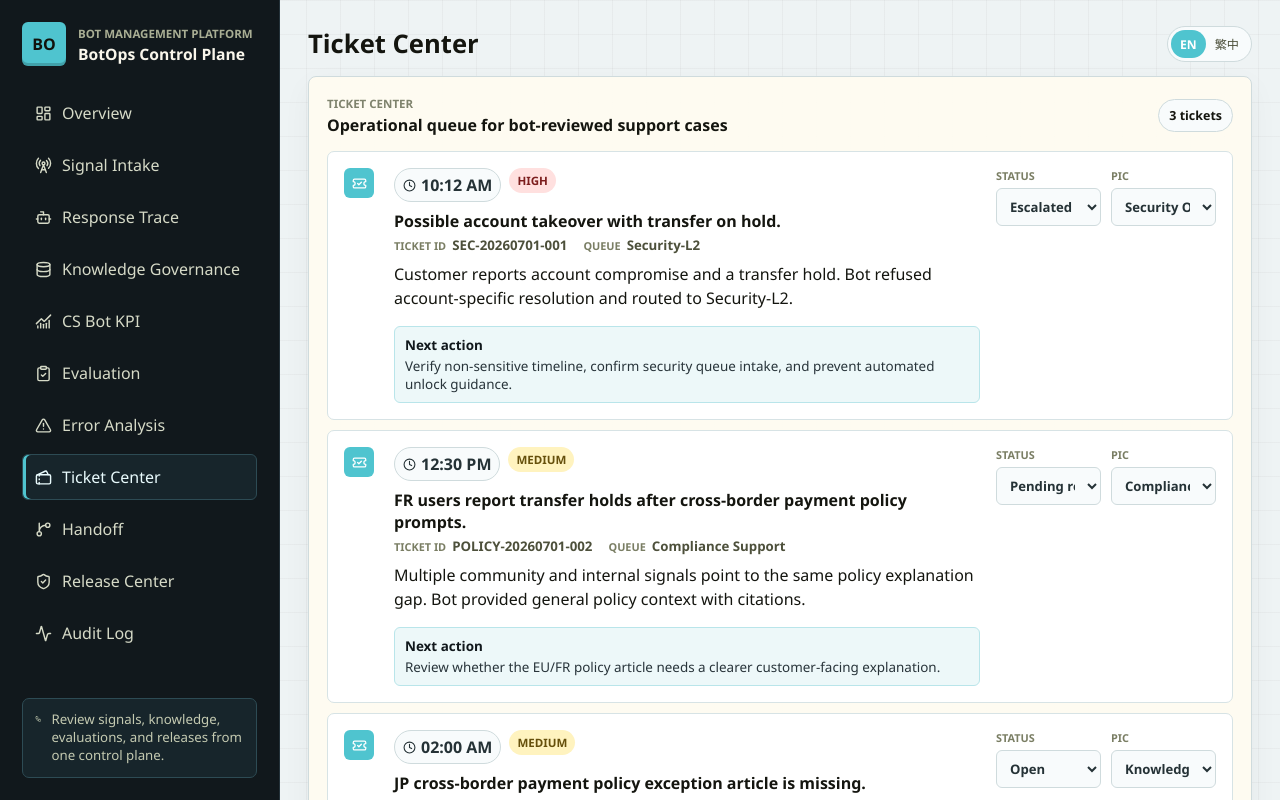
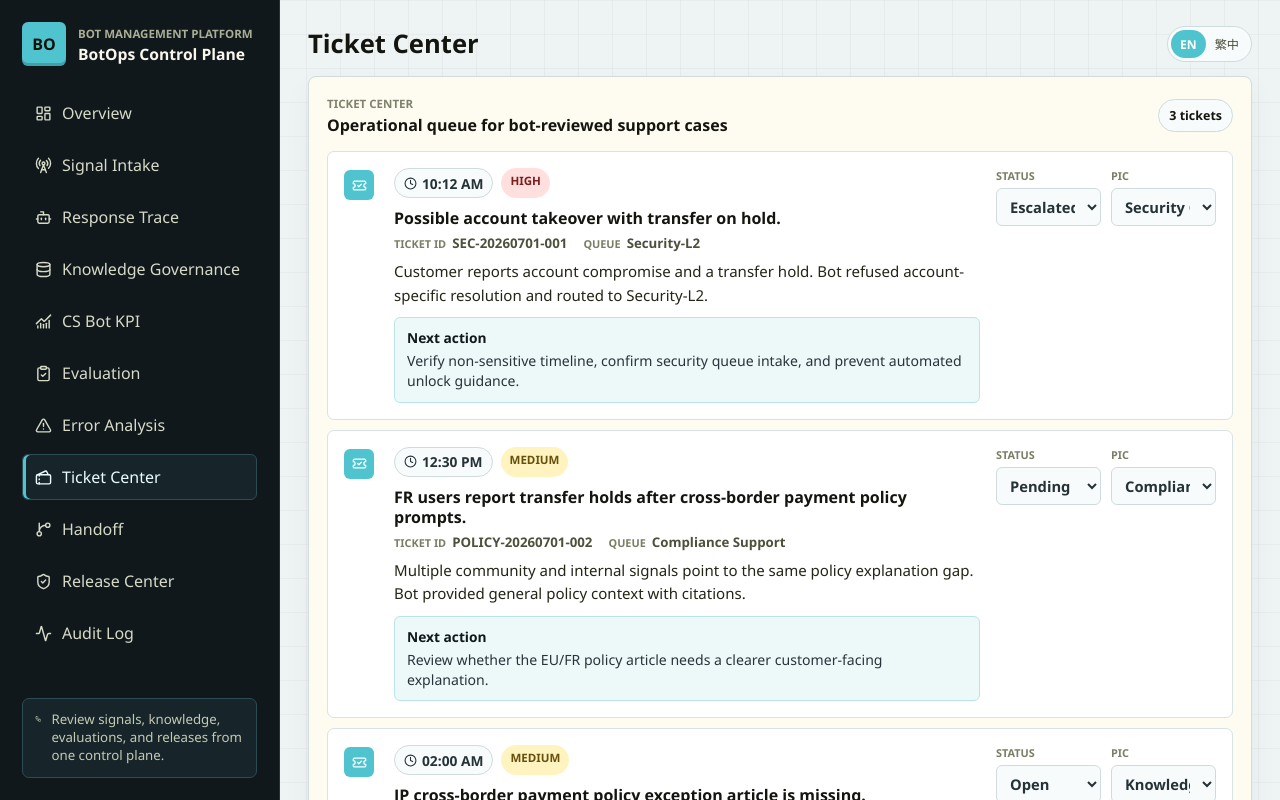
Before and after one commit to jamie860730/botops-control-plane, a React (Vite) app: page / in a window 1280 px wide. Both pictures are taken after a click on the button "Ticket Center". Shown: the top 800 px of the page. Built offline with nearby package versions, Linux system fonts and the light colour scheme.

Commit message:
Normalize ticket row typography

```diff
--- a/src/styles.css
+++ b/src/styles.css
@@ -400,7 +400,22 @@ p {
   display: grid;
   grid-template-columns: 34px minmax(0, 1fr) minmax(220px, 0.36fr);
   gap: 16px;
+  align-items: start;
   padding: 16px;
+}
+
+.ticket-row .row-icon {
+  margin-top: 2px;
+}
+
+.ticket-row .row-title {
+  margin-bottom: 6px;
+}
+
+.ticket-row .row-title strong {
+  color: #14150f;
+  font-size: 1rem;
+  line-height: 1.25;
 }
 
 .row-icon {
@@ -427,18 +442,23 @@ p {
 
 .ticket-next-action {
   display: grid;
-  gap: 3px;
+  gap: 4px;
   margin-top: 10px;
-  padding: 9px 10px;
+  padding: 10px 12px;
   color: #28343a;
   background: #edf8f9;
   border: 1px solid #b9e5ea;
   border-radius: 6px;
-  font-size: 0.84rem;
+  font-size: 0.88rem;
 }
 
 .ticket-next-action strong {
   color: #11181c;
+  font-size: 0.86rem;
+}
+
+.ticket-next-action span {
+  line-height: 1.45;
 }
 
 .ticket-meta-line {
@@ -446,7 +466,8 @@ p {
   flex-wrap: wrap;
   align-items: center;
   gap: 8px;
-  margin-bottom: 8px;
+  min-height: 30px;
+  margin-bottom: 10px;
 }
 
 .ticket-meta-list {
@@ -474,6 +495,13 @@ p {
   color: #4d503b;
   font-size: 0.83rem;
   font-weight: 800;
+}
+
+.ticket-row > div:nth-child(2) > p {
+  margin-bottom: 0;
+  color: #232517;
+  font-size: 0.94rem;
+  line-height: 1.55;
 }
 
 .ticket-status-panel {
@@ -505,6 +533,7 @@ p {
   background: #f8fbfc;
   border: 1px solid #cfdbdd;
   border-radius: 6px;
+  font-size: 0.92rem;
   font-weight: 800;
 }
 
@@ -512,11 +541,13 @@ p {
   display: inline-flex;
   align-items: center;
   gap: 5px;
-  padding: 5px 8px;
+  min-height: 30px;
+  padding: 4px 9px;
   color: #253236;
   background: #f8fbfc;
   border: 1px solid #cfdbdd;
   border-radius: 999px;
+  font-size: 0.86rem;
   font-weight: 800;
 }
 
@@ -537,9 +568,10 @@ p {
 }
 
 .risk-pill {
-  align-self: start;
+  align-self: center;
   justify-self: start;
-  padding: 5px 8px;
+  min-height: 30px;
+  padding: 5px 9px;
   font-size: 0.72rem;
   font-weight: 900;
   text-transform: uppercase;
```
